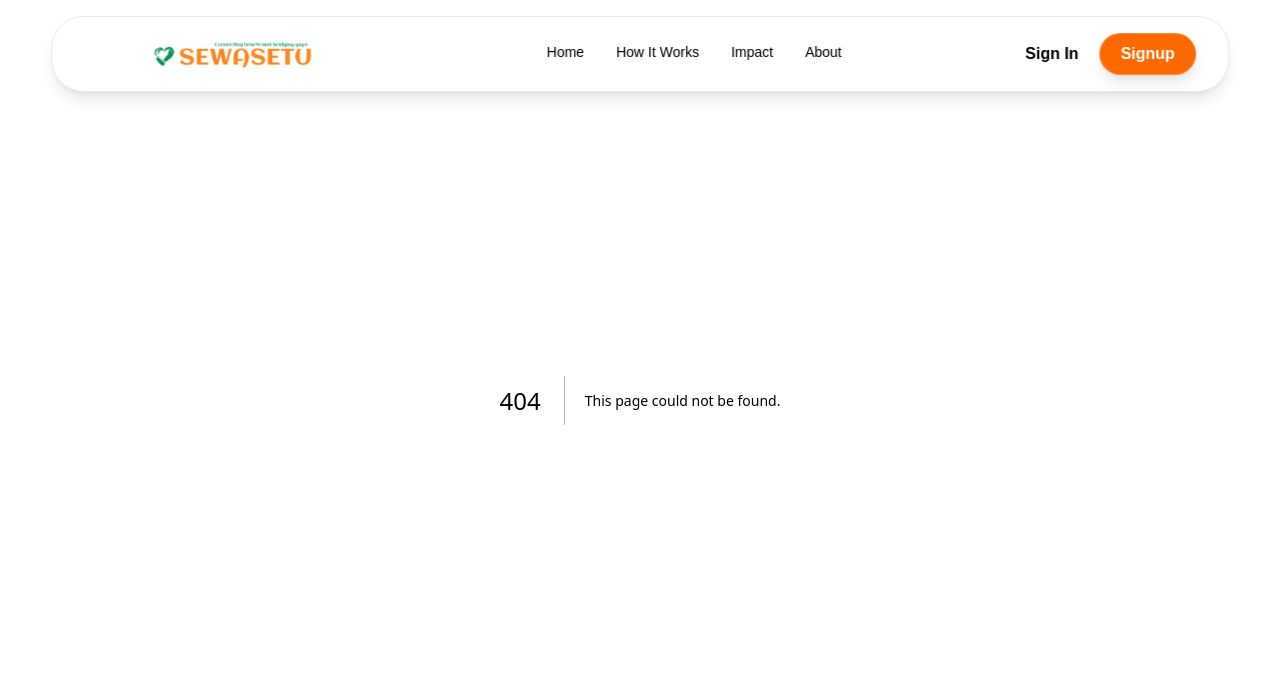
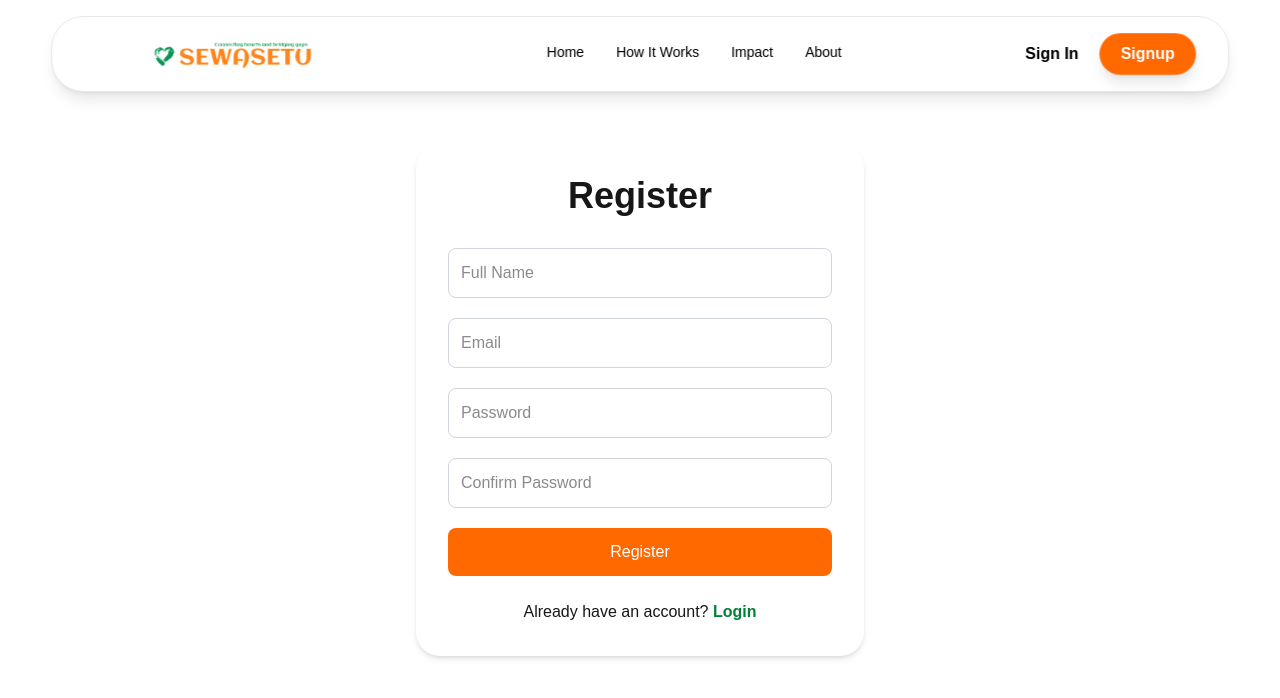
Before and after one commit to indradev03/SewaSetu-Web-api, a Next.js app: page /register in a window 1280 px wide. Before the commit this address had no page. Shown: the top 698 px of the page. Built offline with nearby package versions, Linux system fonts and the light colour scheme.

Commit message:
basic structure and deisgn for login and signup

```diff
--- /dev/null
+++ b/app/components/auth/LoginForm.tsx
@@ -0,0 +1,43 @@
+import Link from "next/link";
+
+const LoginForm = () => {
+  return (
+    <div className="min-h-screen flex items-center justify-center px-6">
+      <div className="bg-white w-full max-w-md p-8 rounded-3xl shadow-md">
+        <h1 className="text-4xl font-bold text-center mb-8">
+          Login
+        </h1>
+
+        <form className="space-y-5">
+          <input
+            type="email"
+            placeholder="Email"
+            className="w-full border border-gray-300 p-3 rounded-lg"
+          />
+
+          <input
+            type="password"
+            placeholder="Password"
+            className="w-full border border-gray-300 p-3 rounded-lg"
+          />
+
+          <button className="w-full bg-green-700 text-white py-3 rounded-lg">
+            Login
+          </button>
+        </form>
+
+        <p className="text-center mt-6">
+          Don’t have an account?{" "}
+          <Link
+            href="/register"
+            className="text-green-700 font-semibold"
+          >
+            Register
+          </Link>
+        </p>
+      </div>
+    </div>
+  );
+};
+
+export default LoginForm;
--- /dev/null
+++ b/app/components/auth/RegisterForm.tsx
@@ -0,0 +1,55 @@
+import Link from "next/link";
+
+const RegisterForm = () => {
+  return (
+    <div className="min-h-screen flex items-center justify-center px-6">
+      <div className="bg-white w-full max-w-md p-8 rounded-3xl shadow-md">
+        <h1 className="text-4xl font-bold text-center mb-8">
+          Register
+        </h1>
+
+        <form className="space-y-5">
+          <input
+            type="text"
+            placeholder="Full Name"
+            className="w-full border border-gray-300 p-3 rounded-lg"
+          />
+
+          <input
+            type="email"
+            placeholder="Email"
+            className="w-full border border-gray-300 p-3 rounded-lg"
+          />
+
+          <input
+            type="password"
+            placeholder="Password"
+            className="w-full border border-gray-300 p-3 rounded-lg"
+          />
+
+          <input
+            type="password"
+            placeholder="Confirm Password"
+            className="w-full border border-gray-300 p-3 rounded-lg"
+          />
+
+          <button className="w-full bg-orange-500 text-white py-3 rounded-lg">
+            Register
+          </button>
+        </form>
+
+        <p className="text-center mt-6">
+          Already have an account?{" "}
+          <Link
+            href="/login"
+            className="text-green-700 font-semibold"
+          >
+            Login
+          </Link>
+        </p>
+      </div>
+    </div>
+  );
+};
+
+export default RegisterForm;
--- /dev/null
+++ b/app/login/page.tsx
@@ -0,0 +1,7 @@
+import LoginForm from "../components/auth/LoginForm";
+
+const LoginPage = () => {
+  return <LoginForm />;
+};
+
+export default LoginPage;
--- /dev/null
+++ b/app/register/page.tsx
@@ -0,0 +1,7 @@
+import RegisterForm from "../components/auth/RegisterForm";
+
+const RegisterPage = () => {
+  return <RegisterForm />;
+};
+
+export default RegisterPage;
```
